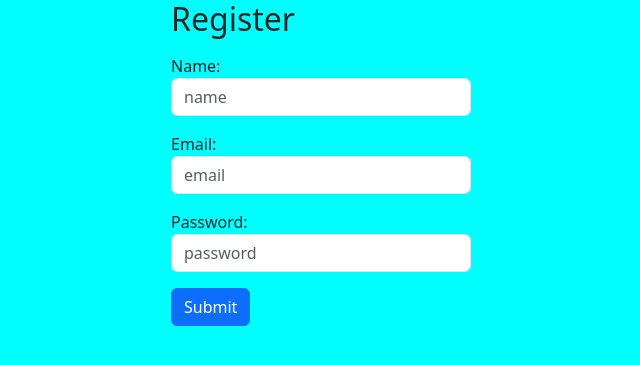
After one commit to Roshanrobin80/django, a Django app: page /register in a window 1280 px wide. The commit adds this page. Shown: the top 365 px of the page, without its empty margins (319-959 px from the left). Run offline with Django 5.2, Linux system fonts and the light colour scheme.

Commit message:
django updates

```diff
--- a/eshop/app/urls.py
+++ b/eshop/app/urls.py
@@ -11,6 +11,8 @@ urlpatterns=[
     path('shop_home',views.shop_home),
     path('add_pro',views.add_pro),
     path('edit_product/<pid>',views.edit_product),
+    path('delete_product/<pid>',views.delete_product),
+
 
 
 
@@ -18,7 +20,7 @@ urlpatterns=[
 
 #------------------user----------------------
 
-
+    path('register',views.register)
 
 
 
--- a/eshop/app/views.py
+++ b/eshop/app/views.py
@@ -2,6 +2,7 @@ from django.shortcuts import render,redirect
 from django.contrib.auth import authenticate,login,logout
 from .models import *
 import os
+from django.contrib.auth.models import User
 
 # Create your views here.
 
@@ -73,11 +74,26 @@ def edit_product(req,pid):
 
 
 
+def delete_product(req,pid):
+    data=Product.objects.get(pk=pid)
+    url=data.img.url
+    og_path=url.split('/')[-1]
+    os.remove('media/'+og_path)
+    data.delete()
+    print(og_path)
+    return redirect(shop_home)
 
-            # data=Product.objects.get(pk=pid)
-            # url=data.img.url
-            # og_path=url.split('/')[-1]
-            # os.remove('media/'+og_path)
-            # data.delete()
-            # print(og_path)
-            # return redirect(shop_home)
+
+def register(req):
+    if req.method=='POST':
+        name=req.POST['name']
+        email=req.POST['email']
+        password=req.POST['password']
+        try:
+            data=User.objects.create_user(first_name=name,email=email,password=password,username=email)
+            data.save()
+            return redirect(shop_login)
+        except:
+            return redirect(register)
+    else:
+        return render(req,'user/register.html')
--- a/eshop/templates/login.html
+++ b/eshop/templates/login.html
@@ -40,6 +40,8 @@
                 </div>
                     <button type="submit" class="btn btn-primary">Login</button>
 
+                    <a href="register">Register</a>
+
 
     </form>
     </div>
--- a/eshop/templates/shop/home.html
+++ b/eshop/templates/shop/home.html
@@ -42,7 +42,7 @@
                 <h4 class="card-title">{{product.name}}</h4>
                 <p class="card-text">{{product.dis}}</p>
                 <a href="edit_product/{{product.pk}}" class="btn btn-dark">Edit</a>
-                <a href="#" class="btn btn-danger">Delete</a>
+                <a href="delete_product/{{product.pk}}" class="btn btn-danger">Delete</a>
             </div>
             </div>
             </div>
--- /dev/null
+++ b/eshop/templates/user/register.html
@@ -0,0 +1,73 @@
+<!-- <!DOCTYPE html>
+<html lang="en">
+<head>
+    <meta charset="UTF-8">
+    <meta name="viewport" content="width=device-width, initial-scale=1.0">
+    <title>Document</title>
+</head>
+<body>
+    <h2>Register</h2>
+    <form action="" method="post">
+        {% csrf_token %}
+        <input type="text" name="name" id="" placeholder="name">
+        <input type="email" name="email" id="" placeholder="email">
+        <input type="password" name="password" id="" placeholder="password">
+        <input type="submit" value="submit">
+    </form>
+</body>
+</html> -->
+
+
+<!DOCTYPE html>
+<html lang="en">
+
+<head>
+    <meta charset="UTF-8">
+    <meta name="viewport" content="width=device-width, initial-scale=1.0">
+    <title>Document</title>
+    <link href="https://cdn.jsdelivr.net/npm/bootstrap@5.3.3/dist/css/bootstrap.min.css" rel="stylesheet">
+    <script src="https://cdn.jsdelivr.net/npm/bootstrap@5.3.3/dist/js/bootstrap.bundle.min.js"></script>
+    <style>
+        .form-control {
+            width: 300px;
+        }
+
+        .form-container {
+            display: flex;
+            justify-content: center;
+            align-items: center;
+        }
+
+        body {
+            background-color: cyan;
+        }
+    </style>
+</head>
+
+<body>
+    <div class="form-container">
+        <div>
+            <h2>Register</h2>
+            <form action="" method="post" enctype="multipart/form-data">
+                {% csrf_token %}
+                <div class="mb-3 mt-3">
+                    <label for="pr">Name:</label>
+                    <input type="text" class="form-control" id="" placeholder="name" name="name">
+                </div>
+
+                                <div class="mb-3">
+                                    <label for="pwd">Email:</label>
+                                    <input type="email" class="form-control" id="" placeholder="email" name="email">
+                                </div>
+                                        <div class="mb-3">
+                                            <label for="pwd">Password:</label>
+                                            <input type="password" class="form-control" id="" placeholder="password" name="password">
+                                        </div>
+                                        <button type="submit" class="btn btn-primary">Submit</button>
+
+            </form>
+        </div>
+    </div>
+</body>
+
+</html>
```
Also changed, not shown: eshop/db.sqlite3, eshop/media/667b5e1230e3b21dad07f8eb-olevs-watches-for-men-mens-stainless.jpg (deleted), eshop/media/bnwwear-32942-500x500.webp (deleted), eshop/media/check.jpg (added), eshop/media/denim.jpg (added), eshop/media/white-casual-shoes-for-men.jpg (deleted).
